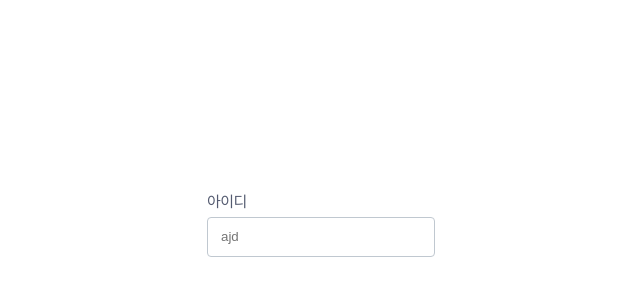
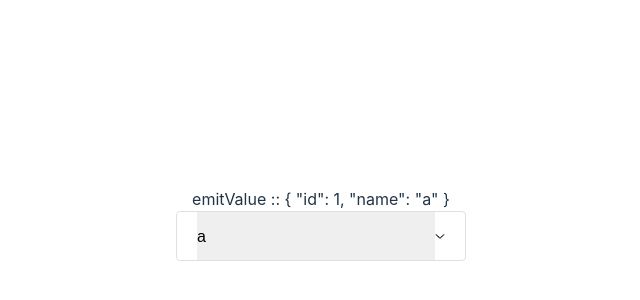
Before and after one commit to fronkker/fronkk, a Vue app: page / in a window 1280 px wide. Shown: the part 176-476 px from the top of the page, without its empty margins (319-959 px from the left). Built offline with nearby package versions, Linux system fonts and the light colour scheme.

Commit message:
feat: DropDown - Value Props&Emit 구현 및 Selected Item에 대한 Style 개선 (대부 기준)

```diff
--- a/src/App.vue
+++ b/src/App.vue
@@ -1,6 +1,20 @@
 <template>
   <div>
-    <test-input
+    emitValue :: {{value}}
+    <f-select
+        label="셀렉트~"
+        placeholder="플레이스홀더"
+
+
+        emit-value
+
+        v-model="value"
+        :options="options"
+    />
+  </div>
+  <div v-if="false">
+    <f-input
+        placeholder="sdfdfd"
         v-model="value"
         label="아이디"
         :rules="[regExp]"
@@ -11,10 +25,31 @@
 </template>
 
 <script setup>
-import TestInput from "./components/TestInput.vue";
+import FInput from "./components/FInput.vue";
 import {ref} from "vue";
+import FSelect from "./components/FSelect.vue";
 
-const value = ref()
+// const value = ref(1)
+const value = ref({id:1, name: 'a'})
+
+const options = [
+  {
+    id: 1,
+    name: 'a'
+  },
+  {
+    id: 2,
+    name: 'b'
+  },
+  {
+    id: 3,
+    name: 'c'
+  },
+  {
+    id: 4,
+    name: 'd'
+  },
+]
 
 const regExp = /^(010|011|016|017|018|019)-\d{3,4}-\d{4}$/u
 const regExp2 = /[^가-힣ㄱ-ㅎㅏ-ㅣa-zA-Z0-9]/gi
--- a/src/assets/css/_color.scss
+++ b/src/assets/css/_color.scss
@@ -3,5 +3,7 @@ $primary: '#3442E8';
 $error: '#DA0D00';
 
 // Gray
+$coolGray20: '#DDE1E6';
+
 $gray200: '#C0C8D0';
 $gray500: '#545B70';
--- a/src/components/TestInput.vue
+++ b/src/components/FInput.vue
@@ -1,14 +1,21 @@
 <template>
   <div class="f-input-field">
-    <div v-text="label" class="f-label"/>
-    <input placeholder="ajd" :value="inputValue" class="f-input"
+    <div v-text="label"
+         class="f-label"
+    />
+    <input :placeholder="placeholder"
+           :value="inputValue"
            :type="type"
-           @input="onUpdateValue"
+           class="f-input"
            :class="{
               'invalid': !valid || !!invalid
            }"
+           @input="onUpdateValue"
     >
-    <div v-if="!valid || !!invalid" v-text="hint" class="f-hint"/>
+    <div v-if="!valid || !!invalid"
+         v-text="hint"
+         class="f-hint"
+    />
   </div>
 </template>
 
@@ -16,12 +23,13 @@
 import {ref} from "vue";
 
 const props = defineProps({
-  modelValue: [String, Object, null],
-  label: [String, null],
-  hint: [String, null],
-  rules: [Object, null],
-  type: [String, null],
-  invalid: [Boolean, null]
+  modelValue: [String, Object],
+  placeholder: String,
+  label: String,
+  hint: String,
+  rules: Object,
+  type: String,
+  invalid: Boolean
 })
 
 const inputValue = ref(props.modelValue)
--- /dev/null
+++ b/src/components/FSelect.vue
@@ -0,0 +1,108 @@
+<template>
+
+  <div class="f-select-container">
+    <select :value="selected" class="f-select" @change="onChange">
+      <option class="f-option"
+              v-for="option of options"
+              :value="option[optionValue]">
+        {{ option[optionLabel] }}
+      </option>
+    </select>
+
+    <div class="icon-container">
+
+    </div>
+  </div>
+
+</template>
+
+<script setup>
+import {ref, watch} from 'vue'
+
+const props = defineProps({
+  label: String,
+  placeholder: String,
+
+  modelValue: [String, Number, Object],
+
+  emitValue: {type: Boolean, default: false},
+
+  options: Array,
+  optionValue: {type: String, default: 'id'},
+  optionLabel: {type: String, default: 'name'}
+})
+const emit = defineEmits(['update:modelValue'])
+
+const selected = ref()
+
+watch(() => props.modelValue, value => {
+  if (props.emitValue) {
+    selected.value = value[props.optionValue]
+  } else {
+    selected.value = value
+  }
+}, {
+  immediate: true
+})
+const onChange = ({target}) => {
+  if (props.emitValue) {
+    emit('update:modelValue', props.options.find(option =>
+        String(option[props.optionValue]) === target.value
+    ))
+  } else {
+    emit('update:modelValue', target.value)
+  }
+}
+
+</script>
+
+<style scoped lang="scss">
+@import "src/assets/css/_color.scss";
+
+select {
+  -moz-appearance: none; /* Firefox */
+  -webkit-appearance: none; /* Safari and Chrome */
+  appearance: none;
+}
+
+select:focus {
+  outline: none;
+}
+
+.f-select-container {
+  width: 288px;
+  height: 48px;
+
+  display: flex;
+  flex-direction: row;
+  align-items: center;
+
+  border: 1px solid #{$coolGray20};
+  border-radius: 4px;
+}
+.icon-container {
+  width: 12px;
+  height: 7px;
+
+  margin-right: 20px;
+
+  background: url('../assets/img/arrow_down.png') no-repeat center / contain;
+}
+
+.f-select {
+  margin-left: 20px;
+
+  width: 100%;
+  height: 100%;
+
+  border: 0;
+
+  font-size: 16px;
+}
+
+.f-option {
+  height: 30px;
+  background: pink;
+  cursor: pointer;
+}
+</style>
--- a/src/main.js
+++ b/src/main.js
@@ -1,7 +1,7 @@
 import TestBtn from "./components/TestBtn.vue";
-import TestInput from "./components/TestInput.vue";
+import FInput from "./components/FInput.vue";
 
-export {TestBtn, TestInput}
+export {TestBtn, FInput}
 
 
 // TODO 여기부터 개발용
```
Also changed, not shown: src/assets/img/arrow_down.png (added).
